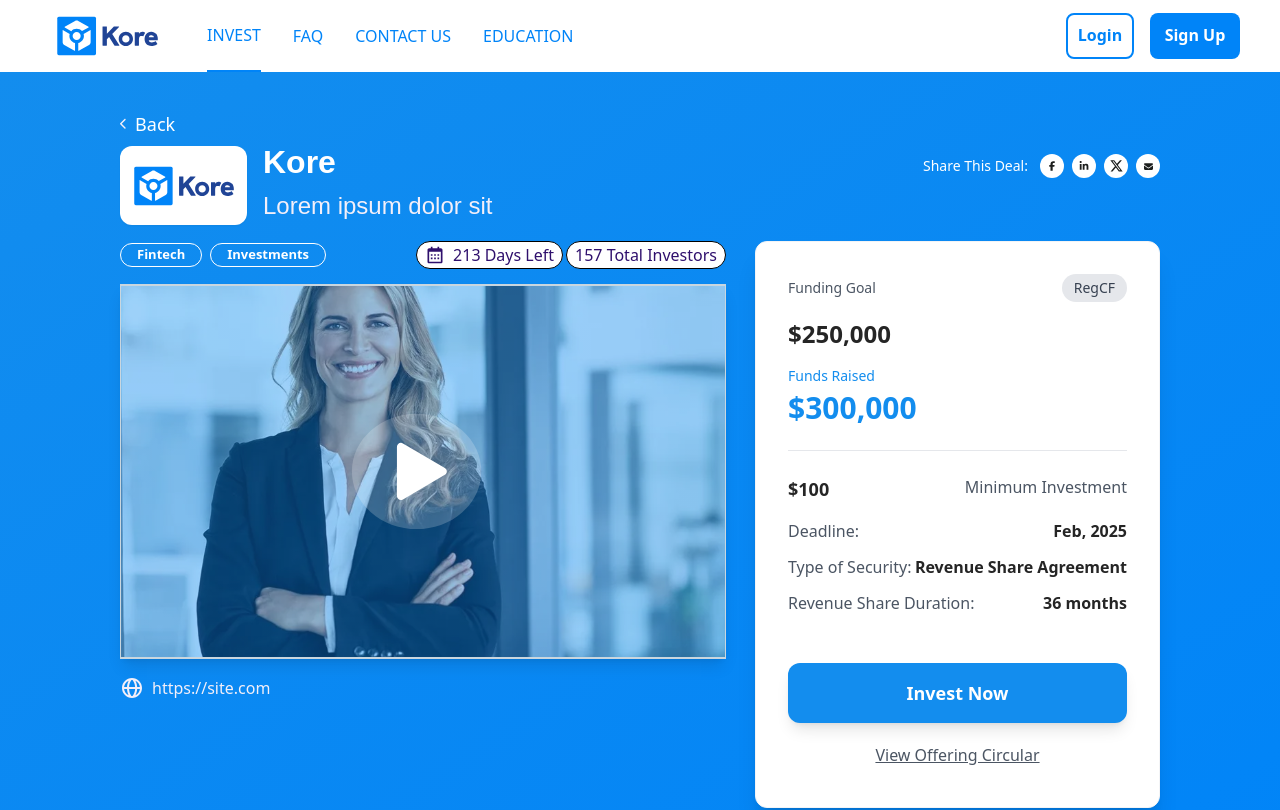
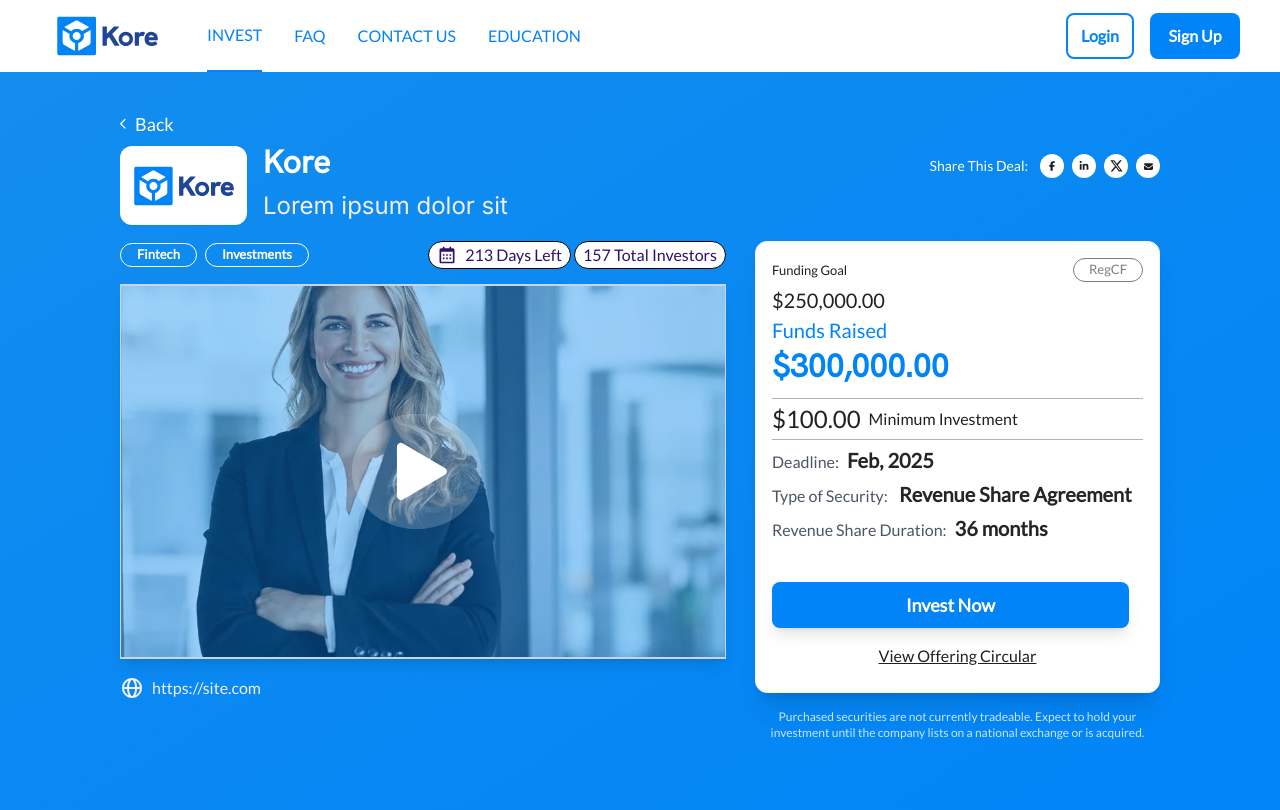
Before and after one commit to wjjunior/kore-page, a Nuxt app: page / in a window 1280 px wide. Shown: the top 810 px of the page. Built offline with nearby package versions, Linux system fonts and the light colour scheme.

Commit message:
feat: HomeBanner adjustments

```diff
--- a/assets/css/main.css
+++ b/assets/css/main.css
@@ -3,5 +3,5 @@
 @tailwind utilities;
 
 body {
-  @apply font-sans;
+  @apply font-lato;
 }
--- a/nuxt.config.ts
+++ b/nuxt.config.ts
@@ -34,4 +34,24 @@
       },
     },
   },
+  // @ts-ignore - Google Fonts configuration
+  googleFonts: {
+    families: {
+      Lato: {
+        wght: [100, 300, 400, 700, 900],
+        ital: [100, 300, 400, 700, 900],
+      },
+      "Hanken Grotesk": {
+        wght: [100, 200, 300, 400, 500, 600, 700, 800, 900],
+        ital: [100, 200, 300, 400, 500, 600, 700, 800, 900],
+      },
+      Inter: {
+        wght: [100, 200, 300, 400, 500, 600, 700, 800, 900],
+        ital: [100, 200, 300, 400, 500, 600, 700, 800, 900],
+      },
+    },
+    display: "swap",
+    prefetch: true,
+    preconnect: true,
+  },
 });
--- a/src/features/home/ui/HomeBanner.vue
+++ b/src/features/home/ui/HomeBanner.vue
@@ -155,60 +155,101 @@
         </div>
 
         <!-- Right Column - Investment Details -->
-        <div
-          class="bg-white text-black rounded-xl shadow-xl h-fit border border-gray-100"
-        >
-          <div class="p-8 space-y-6">
+        <div>
+          <div
+            class="p-4 bg-white rounded-xl shadow-xl h-fit border border-gray-100"
+          >
             <!-- Funding Info -->
-            <div class="space-y-4">
+            <div class="flex flex-col gap-2">
               <div class="flex justify-between items-center">
-                <span class="text-sm text-gray-600">Funding Goal</span>
                 <span
-                  class="px-3 py-1 bg-gray-200 rounded-full text-sm font-medium text-gray-700"
+                  class="text-[13px] font-normal leading-5 tracking-[0px] text-[#212121]"
+                  >Funding Goal</span
+                >
+                <span
+                  class="w-[70px] h-6 pt-[2px] pr-4 pb-[2px] pl-4 text-[#7E7C7C] rounded-[37px] border border-[#7E7C7C] text-[13px] font-normal leading-[100%] tracking-[0px] text-center flex items-center justify-center"
                   >RegCF</span
                 >
               </div>
-              <div class="text-2xl font-bold text-gray-900">
-                ${{ fundingGoal.toLocaleString() }}
+              <span
+                class="block text-[20px] font-normal leading-[100%] tracking-[1%] align-middle text-[#212121]"
+              >
+                ${{
+                  fundingGoal.toLocaleString("en-US", {
+                    minimumFractionDigits: 2,
+                    maximumFractionDigits: 2,
+                  })
+                }}
+              </span>
+              <span
+                class="block text-[20px] font-normal leading-6 tracking-[0px] text-[#0084F8]"
+              >
+                Funds Raised
+              </span>
+              <span
+                class="mb-4 block font-hanken-grotesk text-[32px] font-bold leading-[100%] tracking-[1%] align-middle text-[#0084F8]"
+              >
+                ${{
+                  fundsRaised.toLocaleString("en-US", {
+                    minimumFractionDigits: 2,
+                    maximumFractionDigits: 2,
+                  })
+                }}
+              </span>
+            </div>
+
+            <hr class="border-gray-2" />
+
+            <!-- Investment Details -->
+            <div>
+              <div class="flex items-center my-2 gap-2">
+                <span
+                  class="text-2xl font-normal leading-[100%] tracking-[0%] text-[#212121]"
+                  >${{
+                    minimumInvestment.toLocaleString("en-US", {
+                      minimumFractionDigits: 2,
+                      maximumFractionDigits: 2,
+                    })
+                  }}</span
+                >
+                <span
+                  class="text-base font-normal leading-5 tracking-[0px] text-[#212121]"
+                  >Minimum Investment</span
+                >
               </div>
 
-              <div>
-                <div class="text-sm text-[#138dee] mb-1">Funds Raised</div>
-                <div class="text-3xl font-bold text-[#138dee]">
-                  ${{ fundsRaised.toLocaleString() }}
-                </div>
-              </div>
-            </div>
+              <hr class="border-gray-2" />
 
-            <hr class="border-gray-200" />
-
-            <!-- Investment Details -->
-            <div class="space-y-4">
-              <div class="flex justify-between">
-                <span class="text-lg font-semibold text-gray-900"
-                  >${{ minimumInvestment.toLocaleString() }}</span
-                >
-                <span class="text-gray-600">Minimum Investment</span>
-              </div>
-
-              <div class="space-y-3">
-                <div class="flex justify-between">
-                  <span class="text-gray-600">Deadline:</span>
-                  <span class="font-semibold text-gray-900">{{
-                    deadline
-                  }}</span>
+              <div class="flex flex-col gap-2 mt-2">
+                <div>
+                  <span
+                    class="text-base font-normal leading-5 tracking-[0px] text-gray-600"
+                    >Deadline:</span
+                  >
+                  <span
+                    class="ml-2 text-xl font-bold leading-6 tracking-[0px] text-gray-900"
+                    >{{ deadline }}</span
+                  >
                 </div>
 
-                <div class="flex justify-between">
-                  <span class="text-gray-600">Type of Security:</span>
-                  <span class="font-semibold text-gray-900">{{
-                    securityType
-                  }}</span>
+                <div>
+                  <span
+                    class="text-base font-normal leading-5 tracking-[0px] text-gray-600"
+                    >Type of Security:
+                  </span>
+                  <span
+                    class="ml-2 text-xl font-bold leading-6 tracking-[0px] text-gray-900"
+                    >Revenue Share Agreement</span
+                  >
                 </div>
 
-                <div class="flex justify-between">
-                  <span class="text-gray-600">Revenue Share Duration:</span>
-                  <span class="font-semibold text-gray-900"
+                <div>
+                  <span
+                    class="text-base font-normal leading-5 tracking-[0px] text-gray-600"
+                    >Revenue Share Duration:</span
+                  >
+                  <span
+                    class="ml-2 text-xl font-bold leading-6 tracking-[0px] text-gray-900"
                     >{{ duration }} months</span
                   >
                 </div>
@@ -216,29 +257,30 @@
             </div>
 
             <!-- Action Buttons -->
-            <div class="space-y-3 pt-6">
+            <div class="flex flex-col gap-2 pt-6 mt-4">
               <button
                 @click="investNow"
-                class="w-full bg-[#138dee] hover:bg-[#0084f8] text-white py-4 text-lg font-semibold rounded-xl transition-all duration-200 shadow-lg hover:shadow-xl"
+                class="font-lato w-[357px] h-[46px] pt-3 pr-[14px] pb-3 pl-[14px] rounded-button bg-[#0084F8] hover:bg-[#138dee] text-white text-lg font-bold leading-[100%] tracking-[0%] text-center align-middle transition-all duration-200 shadow-lg hover:shadow-xl"
               >
                 Invest Now
               </button>
               <button
                 @click="viewOffering"
-                class="w-full text-gray-600 hover:text-gray-900 underline bg-transparent border-none cursor-pointer text-center py-2"
+                class="font-lato text-[#212121] w-full bg-transparent border-none cursor-pointer py-2 font-normal text-base leading-6 tracking-[0px] text-center underline"
               >
                 View Offering Circular
               </button>
             </div>
           </div>
+          <!-- Disclaimer -->
+          <div
+            class="mt-4 font-normal text-xs leading-4 tracking-[0px] text-center text-white/80 max-w-lg ml-auto"
+          >
+            Purchased securities are not currently tradeable. Expect to hold
+            your investment until the company lists on a national exchange or is
+            acquired.
+          </div>
         </div>
-      </div>
-
-      <!-- Disclaimer -->
-      <div class="mt-12 text-sm text-white/80 max-w-lg ml-auto">
-        Purchased securities are not currently tradeable. Expect to hold your
-        investment until the company lists on a national exchange or is
-        acquired.
       </div>
     </div>
   </div>
--- a/tailwind.config.js
+++ b/tailwind.config.js
@@ -12,7 +12,7 @@
       fontFamily: {
         lato: ["Lato", "sans-serif"],
         "hanken-grotesk": ["Hanken Grotesk", "sans-serif"],
-        "futura-hv": ["Futura Hv BT", "sans-serif"],
+        "futura-hv": ["Inter", "Futura Hv BT", "sans-serif"],
       },
       colors: {
         primary: {
@@ -22,6 +22,7 @@
         gray: {
           900: "#252525",
           6: "#1C1E1D",
+          2: "#A9B6B3",
         },
         blue: {
           50: "#EFF6FF",
```
Also changed, not shown: 1 other file (tests, documents, lock files or other folders).
